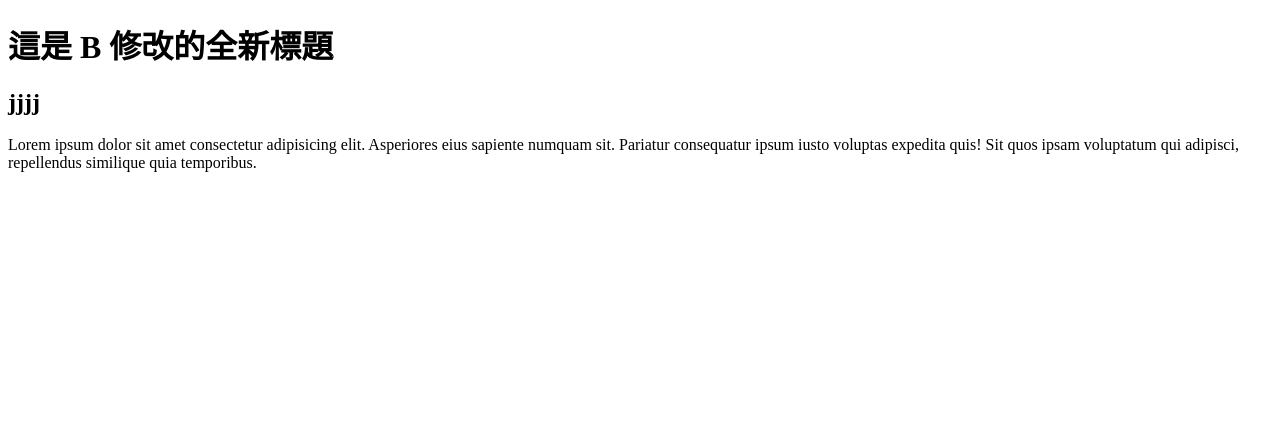
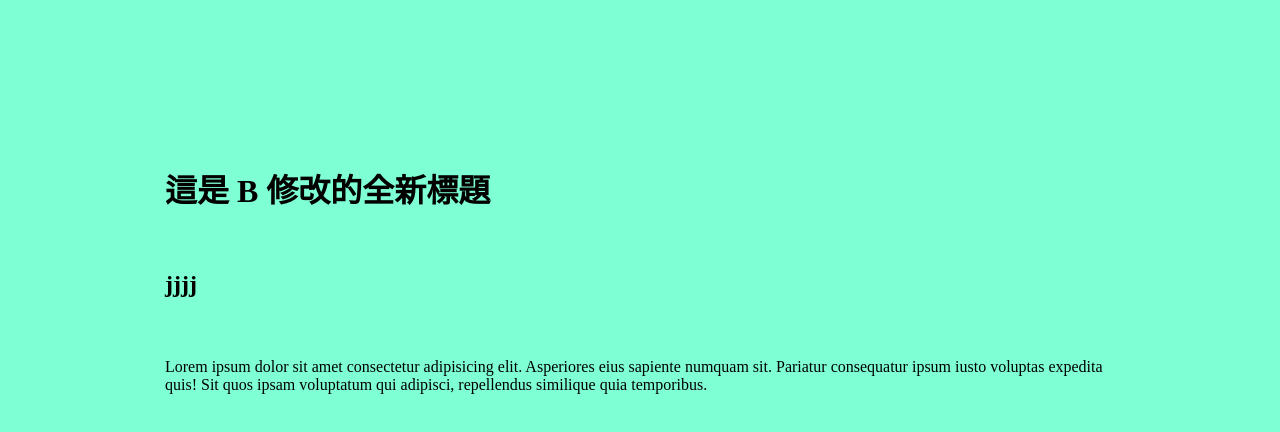
Before and after one commit to j0119/git-practice01, a plain HTML site: page index.html in a window 1280 px wide. Drawn offline with Linux system fonts and the light colour scheme.

Commit message:
max-width: 1200px-b

```diff
--- a/index.html
+++ b/index.html
@@ -5,6 +5,14 @@
     <meta charset="UTF-8">
     <meta name="viewport" content="width=device-width, initial-scale=1.0">
     <title>Document</title>
+    <style>
+        * {
+            max-width: 1200px;
+            margin: 50px;
+            padding: 5px;
+            background-color: aquamarine;
+        }
+    </style>
 </head>
 
 <body>
```
